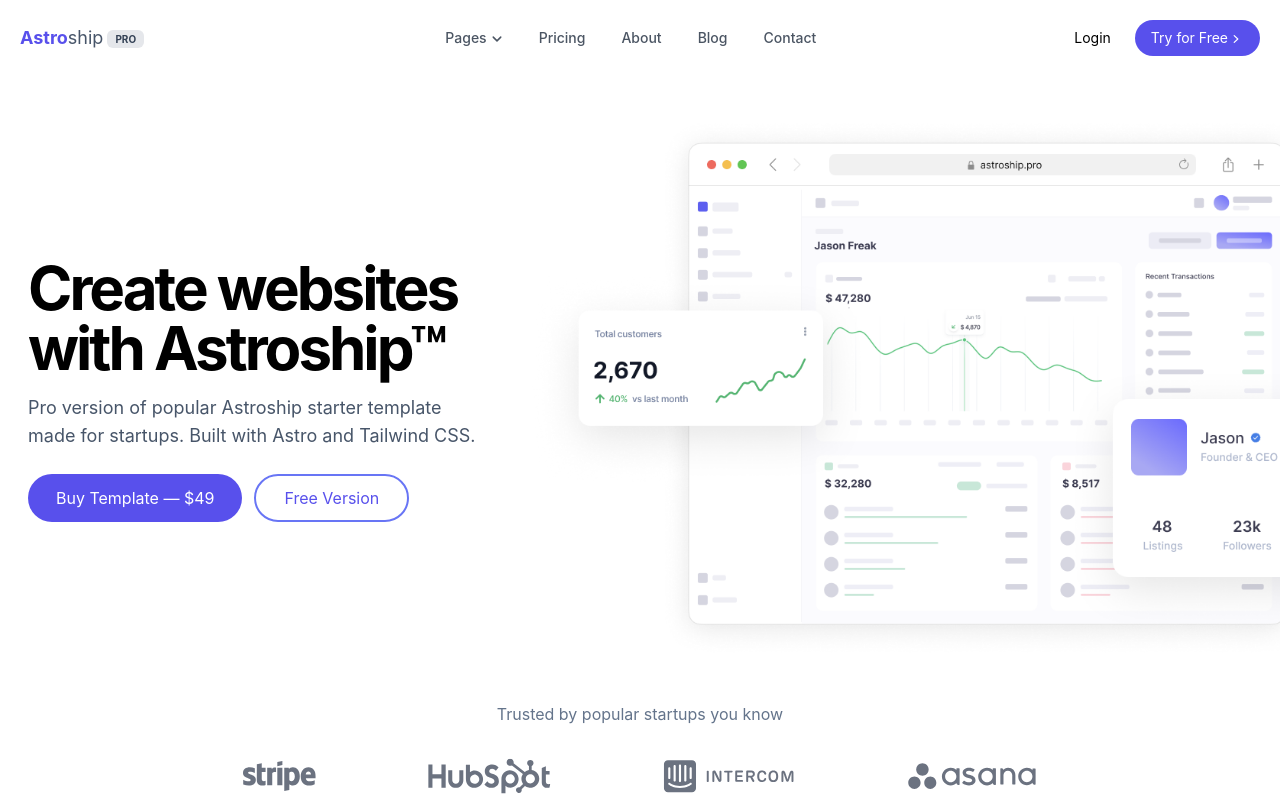
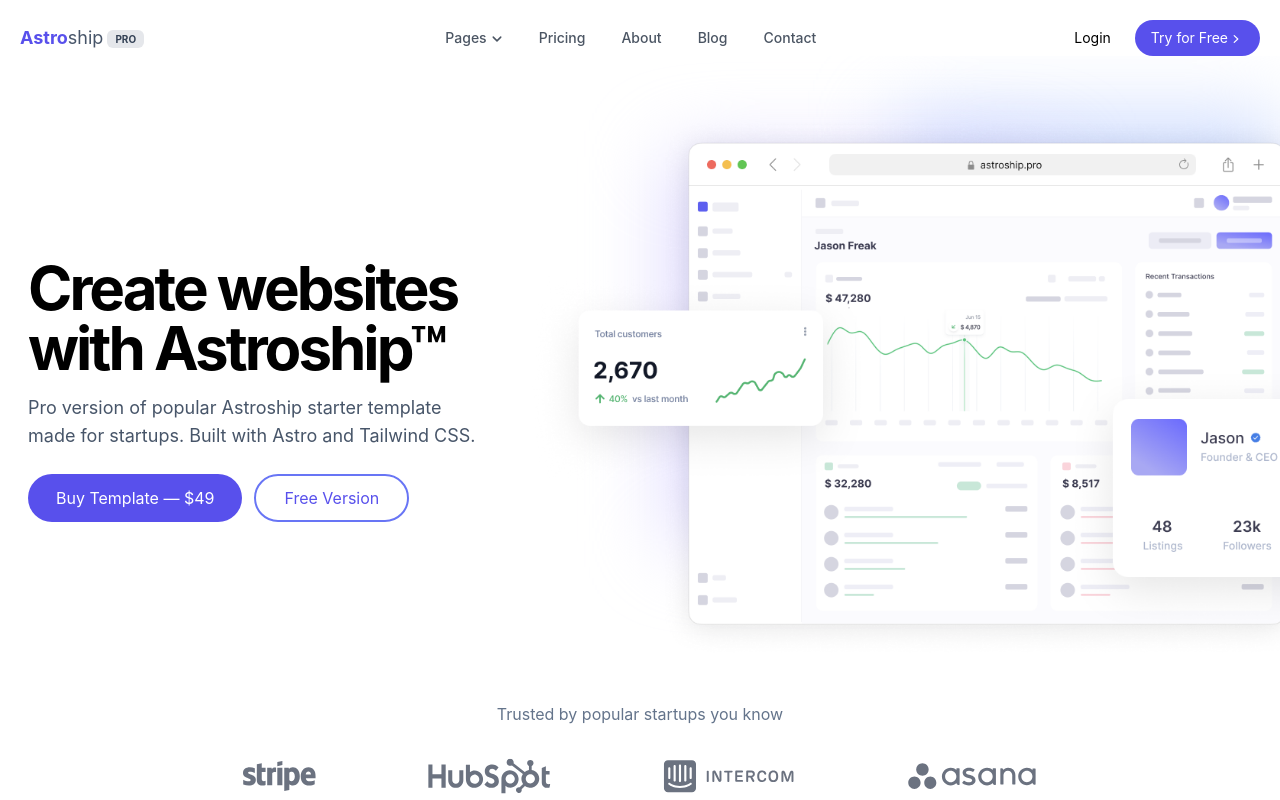
Before and after one commit to ndk98/cybersoft-capstone-taildwindcss, a website: page src/index.html in a window 1280 px wide. Shown: the top 800 px of the page. Drawn offline with nearby package versions, Linux system fonts and the light colour scheme.

Commit message:
Update banner blur

```diff
--- a/src/index.html
+++ b/src/index.html
@@ -197,7 +197,13 @@
 
         <main class="main overflow-x-clip">
             <!-- BANNER -->
-            <section class="banner max-w-screen-xl mx-auto px-5">
+            <section class="banner max-w-screen-xl mx-auto px-5 relative">
+                <div
+                    class="absolute w-96 h-96 blur-2xl -z-10 bg-indigo-200 right-0 top-10"
+                ></div>
+                <div
+                    class="absolute w-96 h-96 blur-2xl -z-10 bg-purple-200 right-56 top-20"
+                ></div>
                 <div class="lg:flex">
                     <div
                         class="flex-none flex items-center mx-auto lg:mx-2 max-w-sm md:max-w-max basis-1/3 lg:basis-2/5"
```
Also changed, not shown: src/css/output.css.
